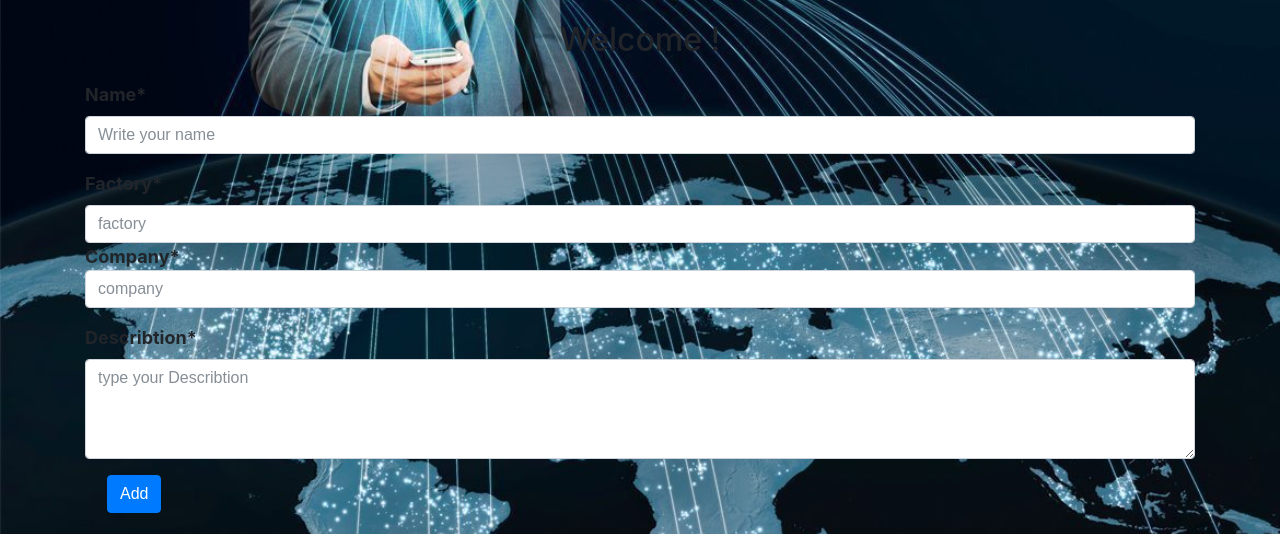
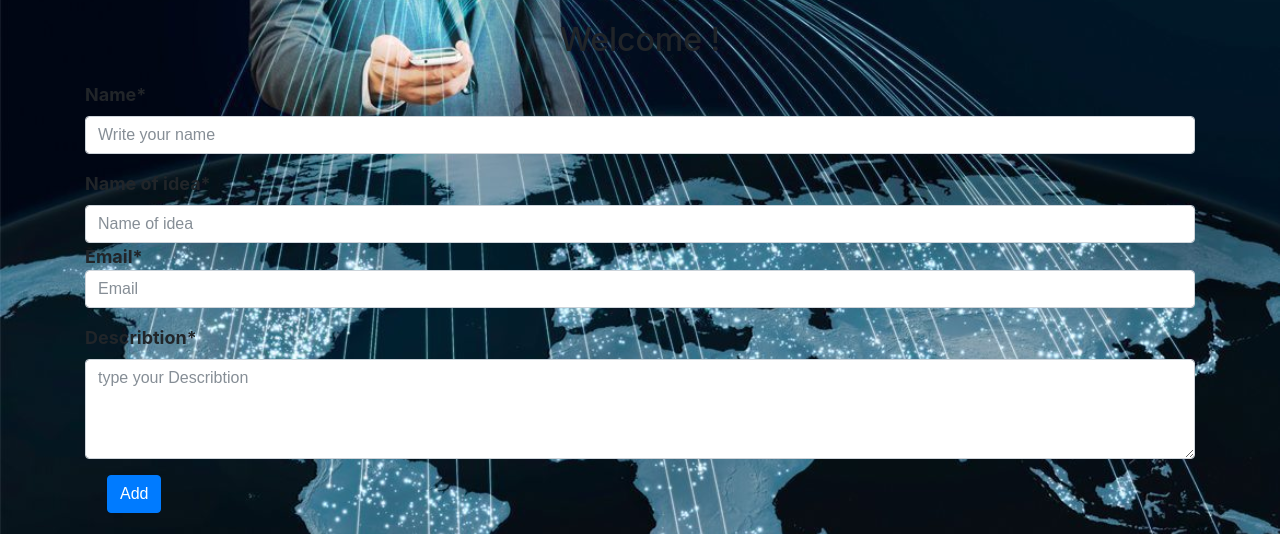
Before and after one commit to odaialmasri/projecti, a Flask app: page /view-projects-info in a window 1280 px wide. Shown: the part 68-602 px from the top of the page. Run offline with Flask 2, Linux system fonts and the light colour scheme; some libraries are stand-ins or nearby versions.

Commit message:
projects and prjects info pages

```diff
--- a/app.py
+++ b/app.py
@@ -77,10 +77,10 @@ def info():
 	return render_template("projects-info.html")
 	if(request.method == "POST"):
 		name = request.form["name"]
-		factory = request.form["factory"]
-		company = request.form["company"]
+		Nameofidea = request.form["Nameofidea"]
+		Email = request.form["Email"]
 		Describtion= request.form["Describtion"]
-		projects.insert(dict(name=name , factory= factory , company=company , Describtion=Describtion))
+		projects.insert(dict(name=name , Nameofidea= Nameofidea , Email=Email , Describtion=Describtion))
 		return render_template("projects.html", projects=projects)
 	else:
 		return render_template("projects-info.html")
--- a/templates/projects-info.html
+++ b/templates/projects-info.html
@@ -10,11 +10,11 @@
     <input type="text"  name="name" class="form-control"  placeholder="Write your name">
   </div>
   <div class="form-group">
-    <label for="exampleInputPassword1">Factory*</label>
-    <input type="text" name= "factory" class="form-control"  placeholder="factory">
+    <label for="exampleInputPassword1">Name of idea*</label>
+    <input type="text" name= "Nameofidea" class="form-control"  placeholder="Name of idea">
 
-    Company*
-    <input type="text" name="company" class="form-control" placeholder="company">
+    Email*
+    <input type="text" name="Email" class="form-control" placeholder="Email">
   </div>
   <div class="form-group custom-hop">
       <label for="exampleInputPassword1">Describtion*</label>
```
Also changed, not shown: templates/projects.html (+8 -8 lines).
